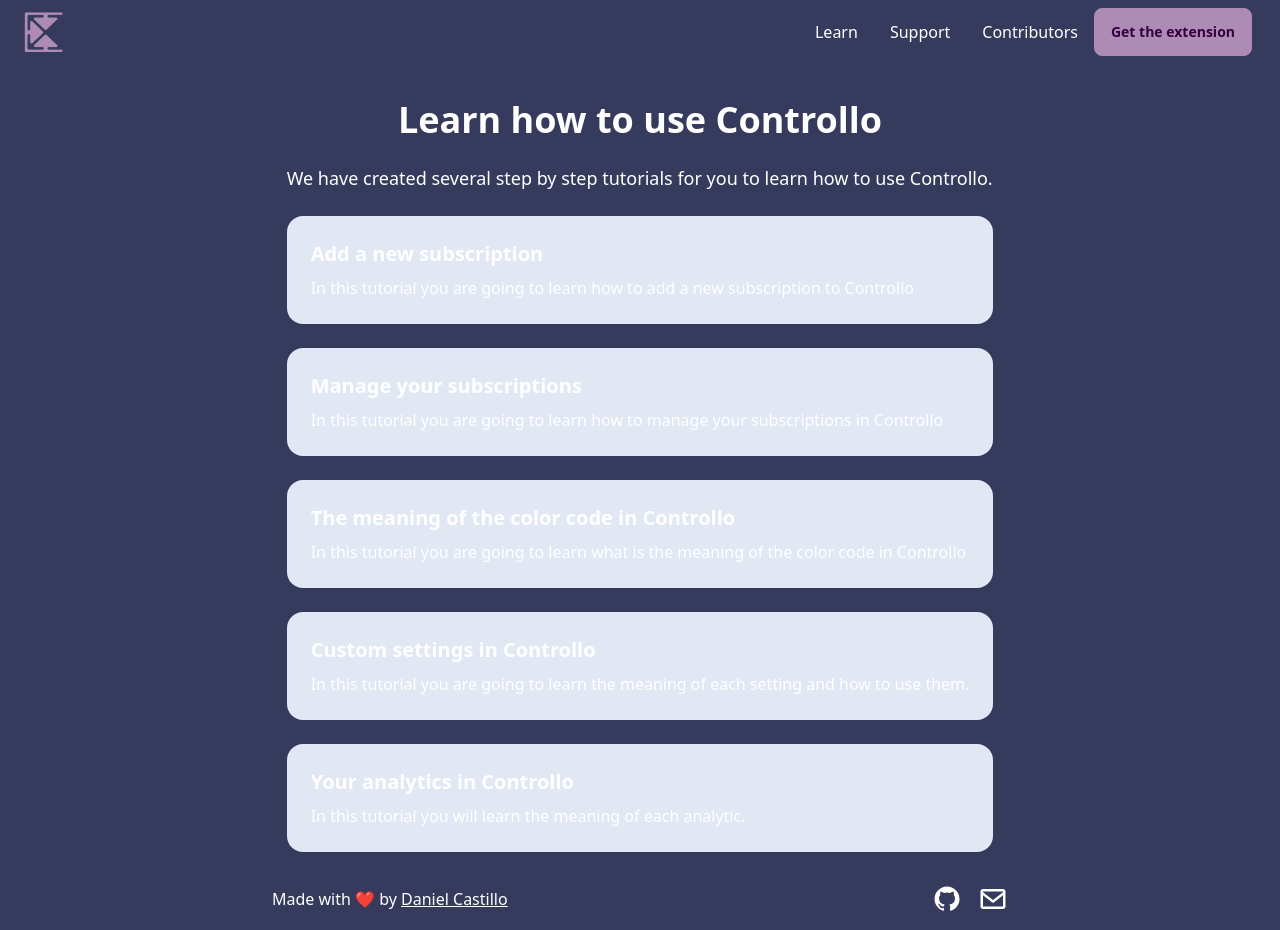
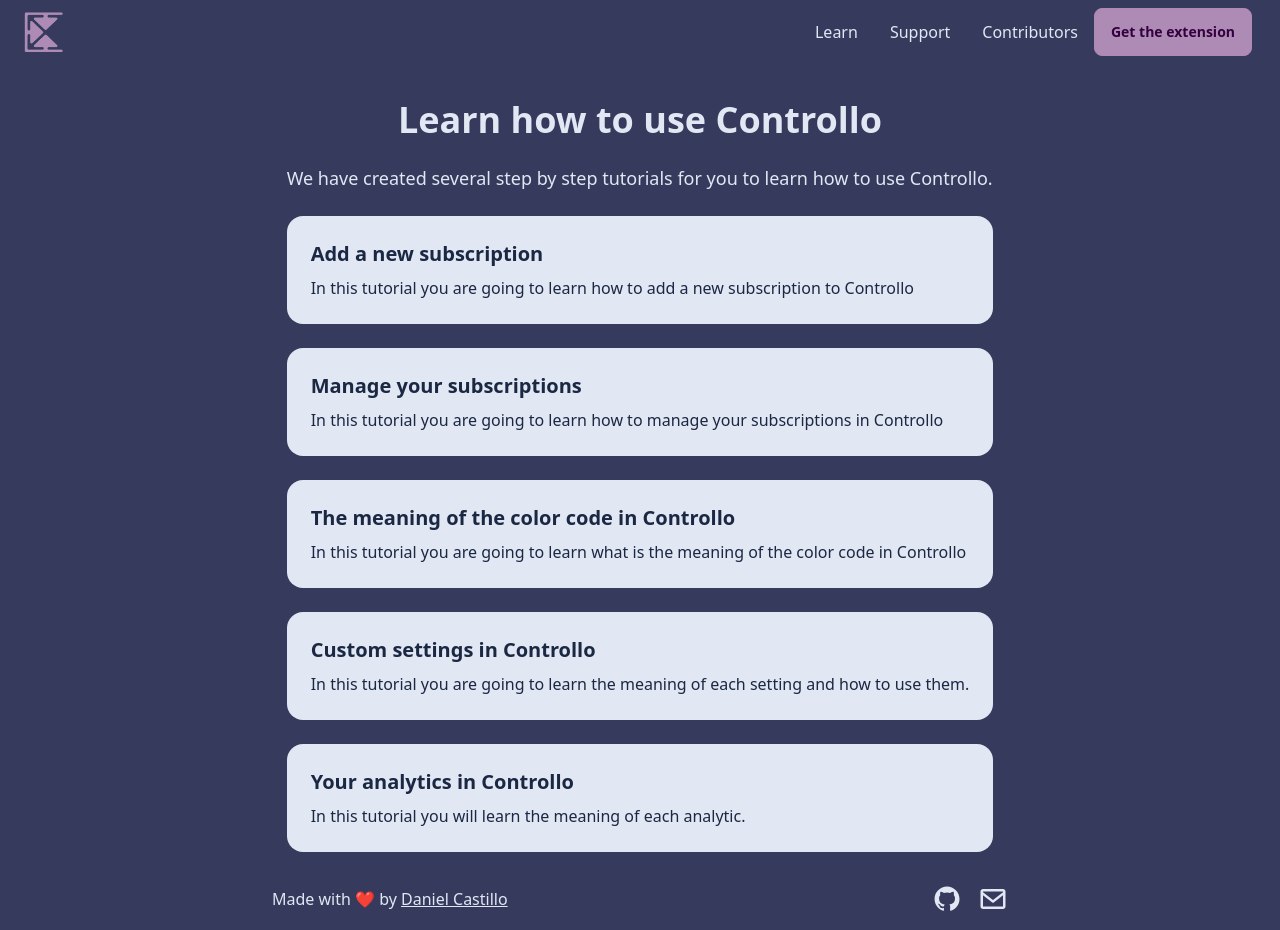
Before and after one commit to dlcastillop/controllo-website, an Astro site: page /learn in a window 1280 px wide. Built offline with nearby package versions, Linux system fonts and the light colour scheme; Astro itself is replaced by a stand-in of ours.

Commit message:
refactor: colors

```diff
--- a/src/components/Footer.astro
+++ b/src/components/Footer.astro
@@ -20,7 +20,6 @@
         width="30"
         height="30"
         viewBox="0 0 24 24"
-        class="text-white"
         fill="currentColor"
         ><path
           fill-rule="evenodd"
@@ -35,7 +34,6 @@
         width="30"
         height="30"
         viewBox="0 0 24 24"
-        class="text-white"
         fill="currentColor"
         ><path
           d="M20 4H4c-1.103 0-2 .897-2 2v12c0 1.103.897 2 2 2h16c1.103 0 2-.897 2-2V6c0-1.103-.897-2-2-2zm0 2v.511l-8 6.223-8-6.222V6h16zM4 18V9.044l7.386 5.745a.994.994 0 0 0 1.228 0L20 9.044 20.002 18H4z"
--- a/src/layouts/BaseLayout.astro
+++ b/src/layouts/BaseLayout.astro
@@ -13,7 +13,7 @@ const { title, description, url } = Astro.props;
 ---
 
 <Layout title={title} description={description} url={url}>
-  <div class="min-h-screen text-white">
+  <div class="min-h-screen text-neutral">
     <NavBar />
     <main class="max-w-3xl m-auto">
       <div class="hero mt-5">
--- a/src/layouts/Layout.astro
+++ b/src/layouts/Layout.astro
@@ -45,7 +45,7 @@ const { title, description, url } = Astro.props;
     </script>
     <link rel="sitemap" href="/sitemap-index.xml" />
   </head>
-  <body class="bg-base-200 text-white">
+  <body class="bg-base-200 text-neutral">
     <slot />
   </body>
 </html>
--- a/src/pages/index.astro
+++ b/src/pages/index.astro
@@ -11,7 +11,7 @@ import Footer from "../components/Footer.astro";
   description="With Controllo you will always be updated on your subscriptions and you will never miss another payment date."
   url="https://controllo.dlcastillop.com"
 >
-  <div class="min-h-screen text-white">
+  <div class="min-h-screen text-neutral">
     <NavBar />
     <main class="max-w-3xl m-auto">
       <Hero />
--- a/src/pages/learn/index.astro
+++ b/src/pages/learn/index.astro
@@ -14,7 +14,7 @@ import BaseLayout from "../../layouts/BaseLayout.astro";
   </p>
   <section class="flex flex-col gap-6 mt-6">
     <div
-      class="card bg-neutral text-left hover:scale-105 ease-in-out duration-500"
+      class="card bg-neutral text-neutral-content text-left hover:scale-105 ease-in-out duration-500"
     >
       <a href="/learn/add-new-subscription"
         ><div class="card-body p-6">
@@ -28,7 +28,7 @@ import BaseLayout from "../../layouts/BaseLayout.astro";
     </div>
 
     <div
-      class="card bg-neutral text-left hover:scale-105 ease-in-out duration-500"
+      class="card bg-neutral text-neutral-content text-left hover:scale-105 ease-in-out duration-500"
     >
       <a href="/learn/manage-subscriptions"
         ><div class="card-body p-6">
@@ -42,7 +42,7 @@ import BaseLayout from "../../layouts/BaseLayout.astro";
     </div>
 
     <div
-      class="card bg-neutral text-left hover:scale-105 ease-in-out duration-500"
+      class="card bg-neutral text-neutral-content text-left hover:scale-105 ease-in-out duration-500"
     >
       <a href="/learn/meaning-color-code"
         ><div class="card-body p-6">
@@ -56,7 +56,7 @@ import BaseLayout from "../../layouts/BaseLayout.astro";
     </div>
 
     <div
-      class="card bg-neutral text-left hover:scale-105 ease-in-out duration-500"
+      class="card bg-neutral text-neutral-content text-left hover:scale-105 ease-in-out duration-500"
     >
       <a href="/learn/custom-settings"
         ><div class="card-body p-6">
@@ -70,7 +70,7 @@ import BaseLayout from "../../layouts/BaseLayout.astro";
     </div>
 
     <div
-      class="card bg-neutral text-left hover:scale-105 ease-in-out duration-500"
+      class="card bg-neutral text-neutral-content text-left hover:scale-105 ease-in-out duration-500"
     >
       <a href="/learn/your-analytics"
         ><div class="card-body p-6">
```
